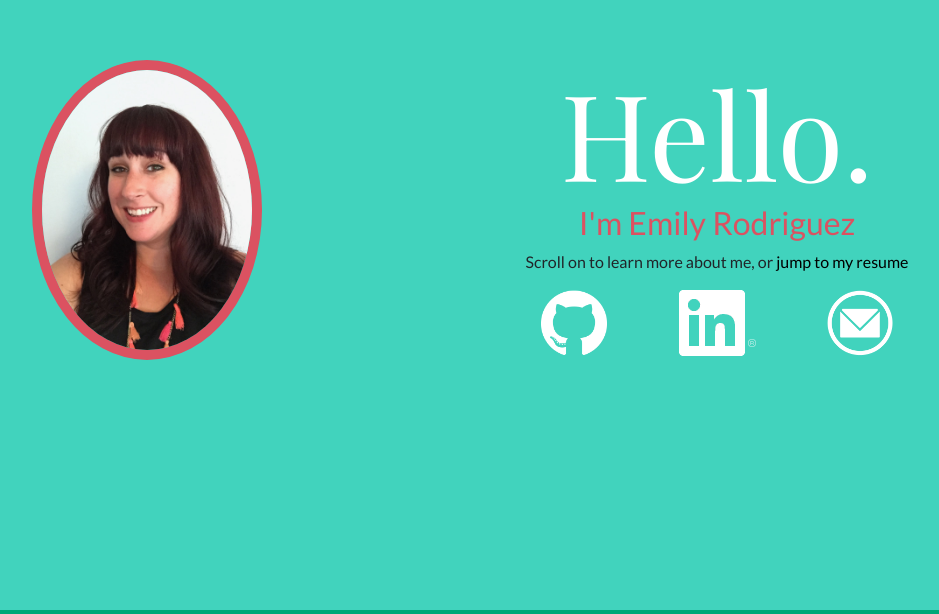
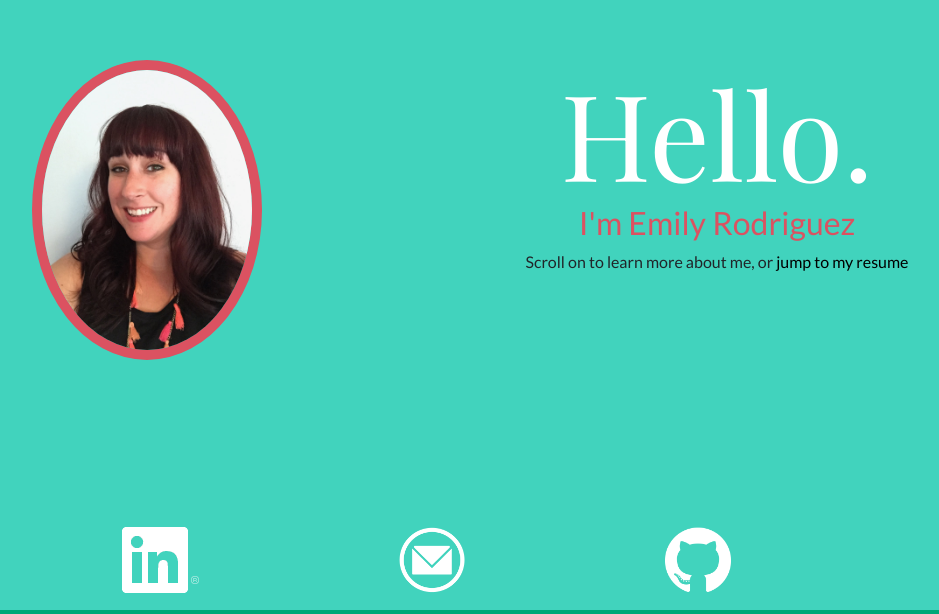
Before and after one commit to emily-rodriguez/emily-rodriguez.github.io, a plain HTML site: page index.html in a window 1280 px wide. Shown: the part 190-804 px from the top of the page, without its empty margins (208-1147 px from the left). Drawn offline with nearby package versions, Linux system fonts and the light colour scheme.

Commit message:
adjusted spacing, made buttons a fixed footer

```diff
--- a/css/personal-site-css.css
+++ b/css/personal-site-css.css
@@ -17,11 +17,11 @@ html, body {
     background-color: #00a878;
 }
 
-#section-4 {
+#resume {
     background-color: #bcc4db;
 }
 
-#resume {
+#section-3 {
     background-color: #ef6f6c;
 }
 
@@ -58,9 +58,21 @@ a:hover {
     text-decoration: underline;
 }
 
-#links {
-    position: -webkit-sticky;
-    position: sticky;
-    top: 0;
+#footer {
+    height: 100px;
+    background-color: transparent;
+}
 
-}
+/*@media (min-width: 768px) {*/
+    /*!*#picture    {*!*/
+        /*!*display: flex;*!*/
+        /*!*justify-content: flex-end;*!*/
+    /*!*}*!*/
+    /*#header-info {*/
+        /*display: flex;*/
+        /*justify-content: flex-start;*/
+        /*text-align: center;*/
+        /*flex-direction: column;*/
+    /*}*/
+
+/*}*/
--- a/index.html
+++ b/index.html
@@ -9,34 +9,19 @@
     <link rel="stylesheet" href="css/personal-site-css.css">
 </head>
 <body>
-
+<!--<div class="top sticky-top">-->
+    <!--<h1>This should stick</h1>-->
+<!--</div>-->
 <div id="header" class="d-flex align-items-center h-100">
     <div class="container mx-auto">
         <div class="row content">
-            <div class="col-12 col-md-6">
+            <div id="picture" class="col-12 col-md-6">
                 <img class="headshot" src="img/emily.jpg" alt="emily">
             </div>
-            <div class="col-12 col-md-6">
+            <div id="header-info" class="col-12 col-md-6">
                 <h1 id="hello">Hello.</h1>
                 <h2 id="introduction">I'm Emily Rodriguez</h2>
                 <p>Scroll on to learn more about me, or <a href="#resume">jump to my resume</a></p>
-                <div class="row">
-                    <div class="col d-flex justify-content-end">
-                        <div id="links">
-                            <a href="https://github.com/emily-rodriguez"><img src="img/GitHub-Mark/PNG/GitHub-Mark-Light-120px-plus.png" alt="github" height=66px" width="66px"></a>
-                        </div>
-                    </div>
-                    <div class="col">
-                        <div id="links">
-                            <a href="https://www.linkedin.com/in/emily-rodriguez-022729b1/"><img src="img/In-White-66px-R.png" alt="linkedin"></a>
-                        </div>
-                    </div>
-                    <div class="col d-flex justify-content-start">
-                        <div id="links">
-                            <a href="mailto:emily.m.b.rodriguez@gmail.com" alt="email" height=80px" width="80px"><img src="img/white-email-icon-png-16.png" alt="email" height="66px" width="66px"></a>
-                        </div>
-                    </div>
-                </div>
             </div>
         </div>
     </div>
@@ -57,23 +42,41 @@
     </div>
         </div>
 </div>
+<div id="section-3" class="d-flex align-items-center h-100">
+    <div class="container mx-auto">
+    <div class="row content">
+        <h1 class="col-12">This is my fourth section</h1>
+        <p class="col-12">Ethical salvia kitsch, tofu direct trade artisan wolf fanny pack raclette. Jean shorts occupy migas intelligentsia austin snackwave bicycle rights roof party raw denim bespoke gochujang umami chillwave tousled. Unicorn bushwick everyday carry etsy, chartreuse tumeric bespoke. Fanny pack dreamcatcher mlkshk, letterpress mumblecore paleo trust fund edison bulb pinterest. Wayfarers hot chicken deep v vegan fam selvage. You probably haven't heard of them taiyaki meditation paleo forage irony street art edison bulb thundercats distillery. Mlkshk jianbing hexagon chillwave, seitan glossier scenester intelligentsia kombucha chartreuse yr.</p>
+    </div>
+    </div>
+</div>
 <div id="resume" class="d-flex align-items-center h-100">
     <div class="container mx-auto">
     <div class="row content">
-        <h1 class="col-12">This is my fourth section</h1>
+        <h1 class="col-12">This is my fifth section</h1>
         <p class="col-12">Ethical salvia kitsch, tofu direct trade artisan wolf fanny pack raclette. Jean shorts occupy migas intelligentsia austin snackwave bicycle rights roof party raw denim bespoke gochujang umami chillwave tousled. Unicorn bushwick everyday carry etsy, chartreuse tumeric bespoke. Fanny pack dreamcatcher mlkshk, letterpress mumblecore paleo trust fund edison bulb pinterest. Wayfarers hot chicken deep v vegan fam selvage. You probably haven't heard of them taiyaki meditation paleo forage irony street art edison bulb thundercats distillery. Mlkshk jianbing hexagon chillwave, seitan glossier scenester intelligentsia kombucha chartreuse yr.</p>
         <a class="col-12" href="#header">Back to Top</a>
     </div>
     </div>
 </div>
-<div id="section-4" class="d-flex align-items-center h-100">
-    <div class="container mx-auto">
-    <div class="row content">
-        <h1 class="col-12">This is my fifth section</h1>
-        <p class="col-12">Ethical salvia kitsch, tofu direct trade artisan wolf fanny pack raclette. Jean shorts occupy migas intelligentsia austin snackwave bicycle rights roof party raw denim bespoke gochujang umami chillwave tousled. Unicorn bushwick everyday carry etsy, chartreuse tumeric bespoke. Fanny pack dreamcatcher mlkshk, letterpress mumblecore paleo trust fund edison bulb pinterest. Wayfarers hot chicken deep v vegan fam selvage. You probably haven't heard of them taiyaki meditation paleo forage irony street art edison bulb thundercats distillery. Mlkshk jianbing hexagon chillwave, seitan glossier scenester intelligentsia kombucha chartreuse yr.</p>
+<div id="footer" class="row fixed-bottom">
+    <div class="col d-flex align-items-center justify-content-end">
+        <div id="links">
+            <a href="https://www.linkedin.com/in/emily-rodriguez-022729b1/"><img src="img/In-White-66px-R.png" alt="linkedin"></a>
+        </div>
     </div>
+    <div class="col d-flex align-items-center justify-content-center">
+        <div id="links">
+            <a href="mailto:emily.m.b.rodriguez@gmail.com" alt="email" height=80px" width="80px"><img src="img/white-email-icon-png-16.png" alt="email" height="66px" width="66px"></a>
+        </div>
+    </div>
+    <div class="col d-flex align-items-center justify-content-start">
+        <div id="links">
+            <a href="https://github.com/emily-rodriguez"><img src="img/GitHub-Mark/PNG/GitHub-Mark-Light-120px-plus.png" alt="github" height=66px" width="66px"></a>
+        </div>
     </div>
 </div>
+
 
 <script src="https://code.jquery.com/jquery-2.2.4.min.js" integrity="sha256-BbhdlvQf/xTY9gja0Dq3HiwQF8LaCRTXxZKRutelT44=" crossorigin="anonymous"></script>
 <script src="https://cdnjs.cloudflare.com/ajax/libs/popper.js/1.14.0/umd/popper.min.js" integrity="sha384-cs/chFZiN24E4KMATLdqdvsezGxaGsi4hLGOzlXwp5UZB1LY//20VyM2taTB4QvJ" crossorigin="anonymous"></script>
```
